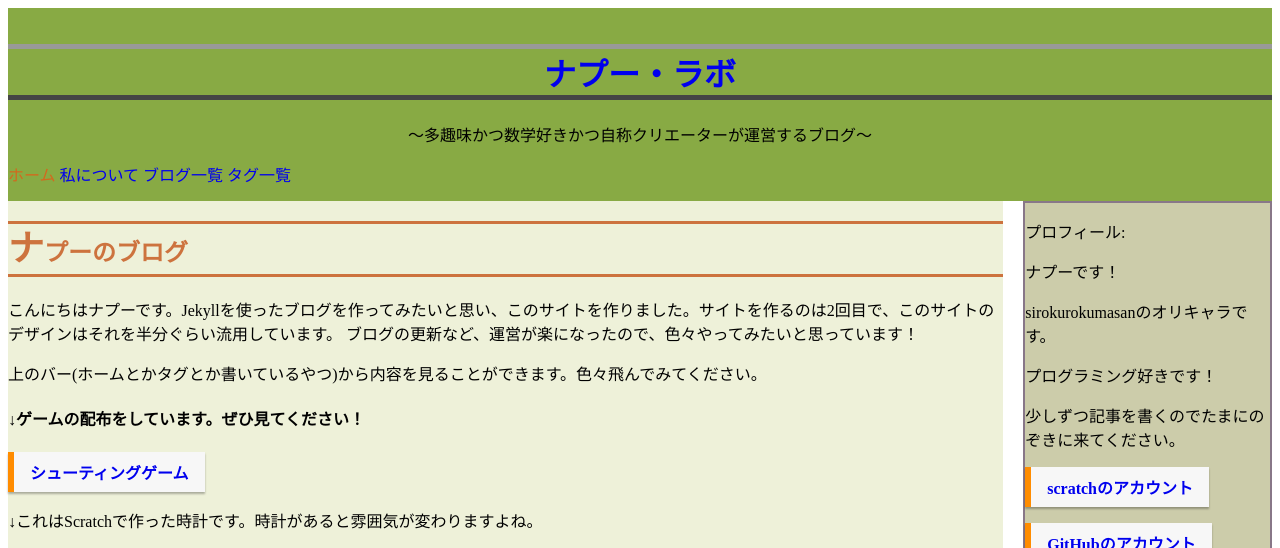
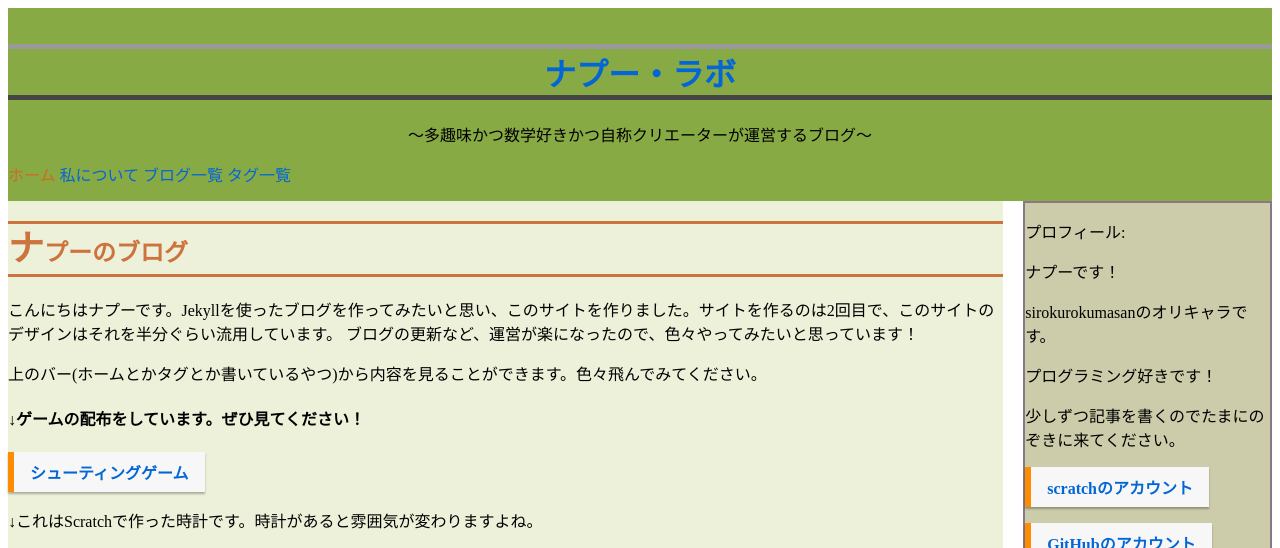
Before and after one commit to sirokurokumasan/sirokurokumasan.github.io, a Jekyll site: the page built from index.md, in a window 1280 px wide and 1260 px high. Shown: the top 548 px of the window. Built offline with Jekyll 4.4.1, drawn with Linux system fonts in a browser that asks for light colours; grey boxes are pictures that could not be loaded.

Commit message:
Update main.scss

```diff
--- a/_sass/main.scss
+++ b/_sass/main.scss
@@ -4,12 +4,15 @@
 
 ul {list-style: none;}
 
-a.no-color-change:link,
-a.no-color-change:visited,
-a.no-color-change:hover,
-a.no-color-change:active {
-  color: gray;
+a{
+  color:#0366D6;
+  text-decoration:none;
 }
+a:hover{
+  color:darkred;
+  text-decoration:underline;
+}
+
 //このサイトではフッターにしかh1を使わない主義
 h1{
   text-align: center;
@@ -36,6 +39,7 @@
   width: 100%;
   padding: 15px 0;
   background:#8a4;
+  position: sticky;
 }
 
 footer {
@@ -65,7 +69,6 @@
   border: 2px solid;
   border-color: #878;
   background: #cca;
-  position: sticky;
   margin-bottom: 0;
   top: 10px;
   z-index: 1;
```
